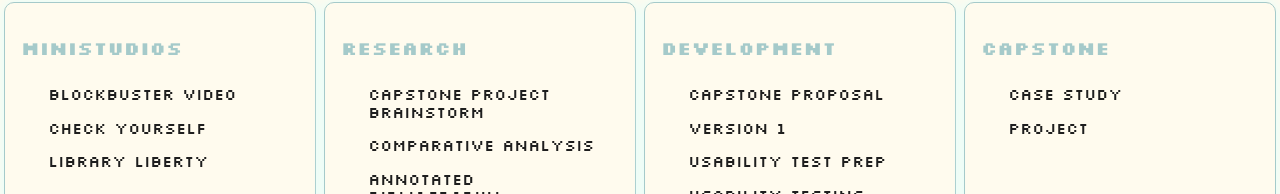
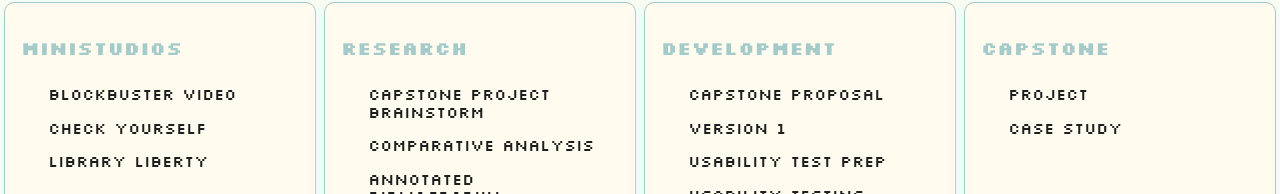
Before and after one commit to nanette-ta/des157b, a plain HTML site: page index.html in a window 1280 px wide. Shown: the part 478-672 px from the top of the page. Drawn offline with nearby package versions, Linux system fonts and the light colour scheme.

Commit message:
Changed titles for case study and project on portal page.

```diff
--- a/index.html
+++ b/index.html
@@ -97,8 +97,8 @@
                 <h3>capstone</h3>
                 <nav>
                     <ul>
-                        <li><a href="./capstone/development/version3/index.html">case study</a></li>
-                        <li><a href="#">project</a></li>
+                        <li><a href="./capstone/development/version3/index.html">Project</a></li>
+                        <li><a href="#">Case Study</a></li>
                     </ul>
                 </nav>
             </section>
```
